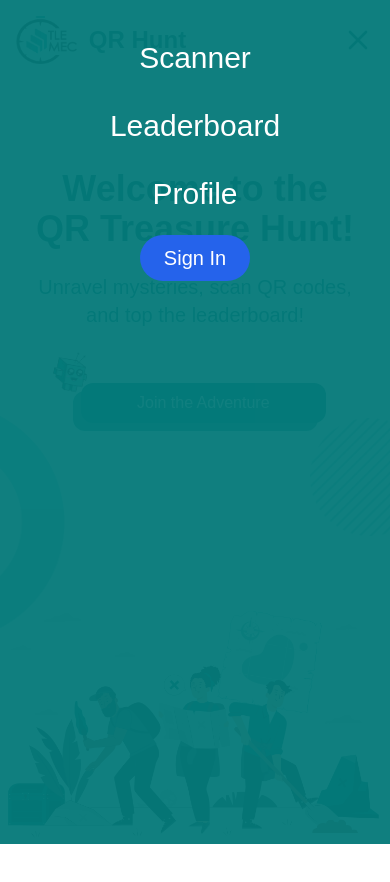
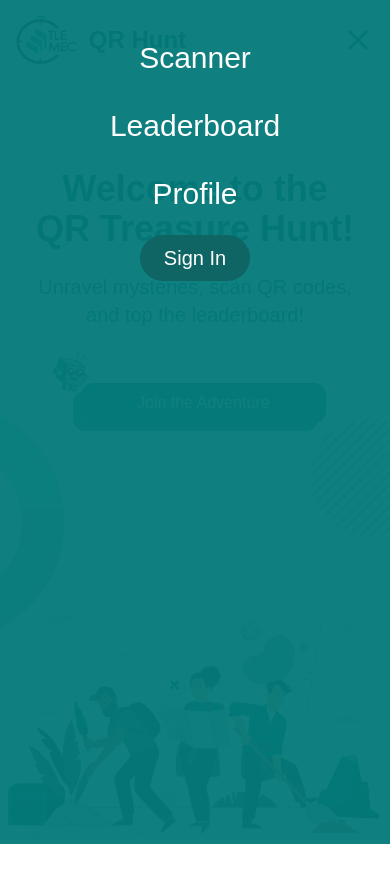
Before and after one commit to roshinjimmy/qr-hunt, a Next.js app: page / in a window 390 px wide. Both pictures are taken after a click on the button "Toggle menu". Shown: the top 882 px of the page. Built offline with nearby package versions, Linux system fonts and the light colour scheme; no server answers.

Commit message:
updated navbar ui for mobile view

```diff
--- a/src/components/navbar.js
+++ b/src/components/navbar.js
@@ -112,7 +112,7 @@ const Navbar = () => {
                 <li>
                   <Link
                     href="/login"
-                    className="bg-blue-600 hover:bg-blue-700 transition duration-200 px-6 py-3 rounded-full text-xl text-white"
+                    className="bg-[#0F6464] hover:bg-[#0B5454] transition duration-200 px-6 py-3 rounded-full text-xl text-white"
                     onClick={() => setMobileMenuOpen(false)}
                   >
                     Sign In
```
